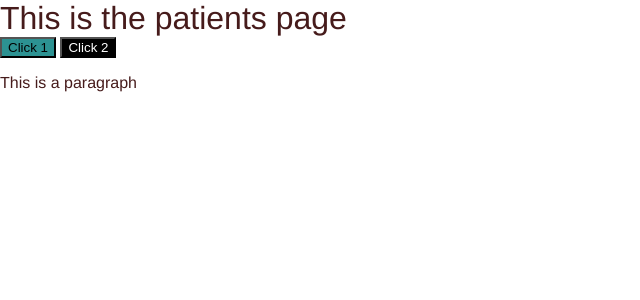
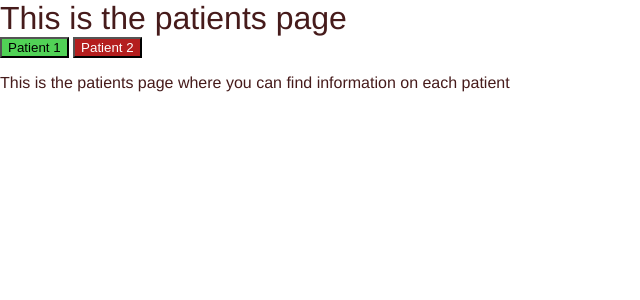
Before and after one commit to Jennamui/flask-html, a Flask app: page /patients in a window 1280 px wide. Shown: the top 300 px of the page, without its empty margins (0-640 px from the left). Run offline with Flask 2, Linux system fonts and the light colour scheme.

Commit message:
update app
update app

```diff
--- a/app.py
+++ b/app.py
@@ -1,4 +1,4 @@
-from pydoc import pager
+
 from flask import Flask, render_template
 
 app = Flask(__name__)
--- a/static/styles.css
+++ b/static/styles.css
@@ -13,11 +13,11 @@ h1 {
 
 /* this is the code that would style ALL buttons */
 button {
-    background-color: rgb(44, 146, 146);
+    background-color: rgb(81, 210, 86);
 }
 
 /* this is create a custom style that will only be applied to a 'class' called specialButton1 */
 .specialButton1 {
-    background-color: #000000;
+    background-color: #b41e1e;
     color: #ffffff;
 }
--- a/templates/p1.html
+++ b/templates/p1.html
@@ -8,6 +8,6 @@
         <h1> This is the homepage</h1>
         <button> Click 1 </button>
         <button class="specialButton1"> Click 2</button>
-        <p> This is a paragraph</p>
+        <p> This is a paragraph describing the homepage of this webpage</p>
     </body>
 </html>
--- a/templates/p2.html
+++ b/templates/p2.html
@@ -6,8 +6,8 @@
     </head>
     <body>
         <h1> This is the patients page</h1>
-        <button> Click 1 </button>
-        <button class="specialButton1"> Click 2</button>
-        <p> This is a paragraph</p>
+        <button> Patient 1 </button>
+        <button class="specialButton1"> Patient 2</button>
+        <p> This is the patients page where you can find information on each patient</p>
     </body>
 </html>
--- a/templates/p3.html
+++ b/templates/p3.html
@@ -6,8 +6,8 @@
     </head>
     <body>
         <h1> This is the medications page</h1>
-        <button> Click 1 </button>
-        <button class="specialButton1"> Click 2</button>
-        <p> This is a paragraph</p>
+        <button> Click for Medication Names </button>
+
+        <p> This is the medications page, where you can find information on the list of medications</p>
     </body>
 </html>
```
